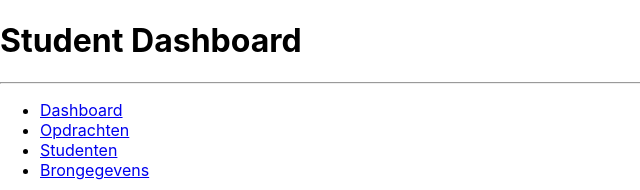
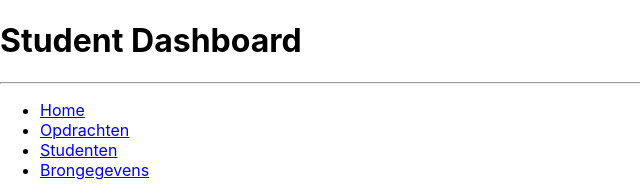
Before and after one commit to Michiel-A-van-Vliet/michiel_van_vliet---React-Student-Dashboard, a React (Create React App) app: page /assignments in a window 1280 px wide. Shown: the top 190 px of the page, without its empty margins (0-640 px from the left). Built offline with nearby package versions, Linux system fonts and the light colour scheme.

Commit message:
Iets hernoemd.

```diff
--- a/src/App.js
+++ b/src/App.js
@@ -21,7 +21,7 @@
         <nav>
           <ul>
             <li>
-              <Link to="/">Dashboard</Link>
+              <Link to="/">Home</Link>
             </li>
             <li>
               <Link to="/assignments">Opdrachten</Link>
```
